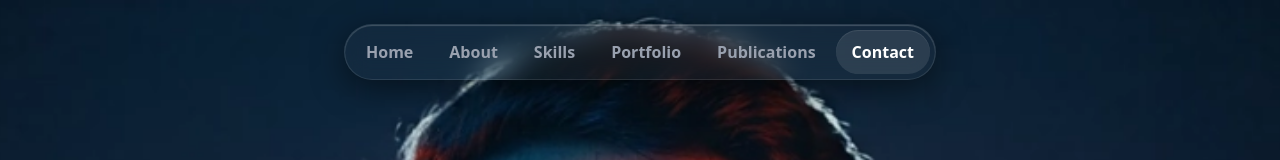
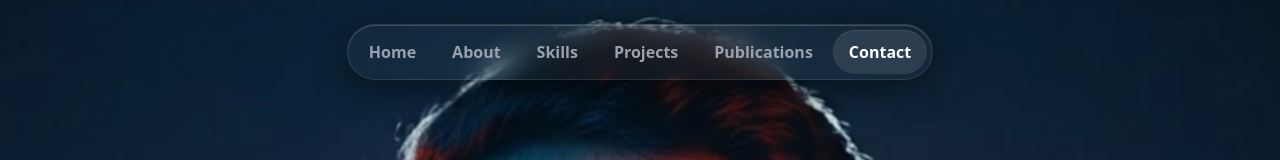
Before and after one commit to SShankar28/Shankarsana-Paramasivan, a Next.js app: page / in a window 1280 px wide. Shown: the top 160 px of the page. Built offline with nearby package versions, Linux system fonts and the light colour scheme.

Commit message:
Update portfolio project cards and UI fixes

```diff
--- a/src/components/Header.tsx
+++ b/src/components/Header.tsx
@@ -6,7 +6,7 @@ const NAV_ITEMS = [
     { id: 'home', label: 'Home' },
     { id: 'about', label: 'About' },
     { id: 'skills', label: 'Skills' },
-    { id: 'projects', label: 'Portfolio' },
+    { id: 'projects', label: 'Projects' },
     { id: 'publications', label: 'Publications' },
     { id: 'contact', label: 'Contact' }
 ];
```
